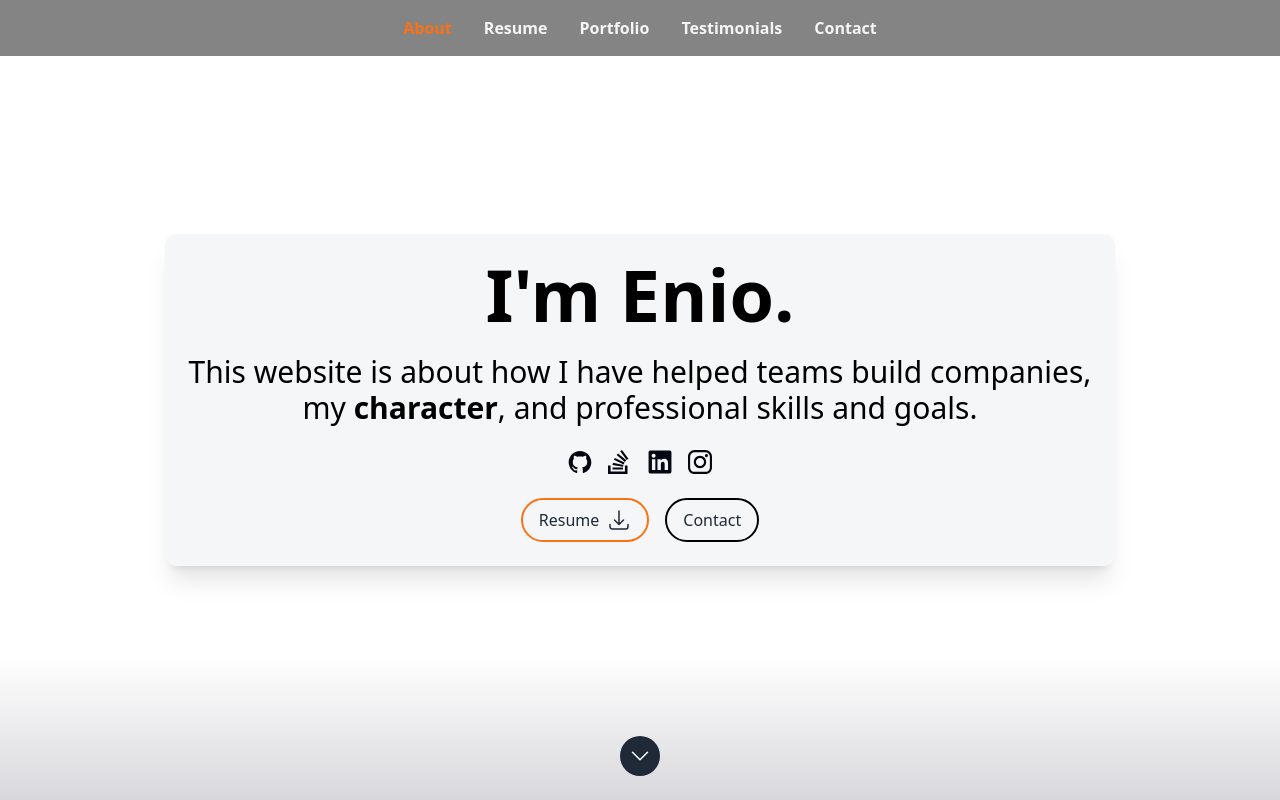
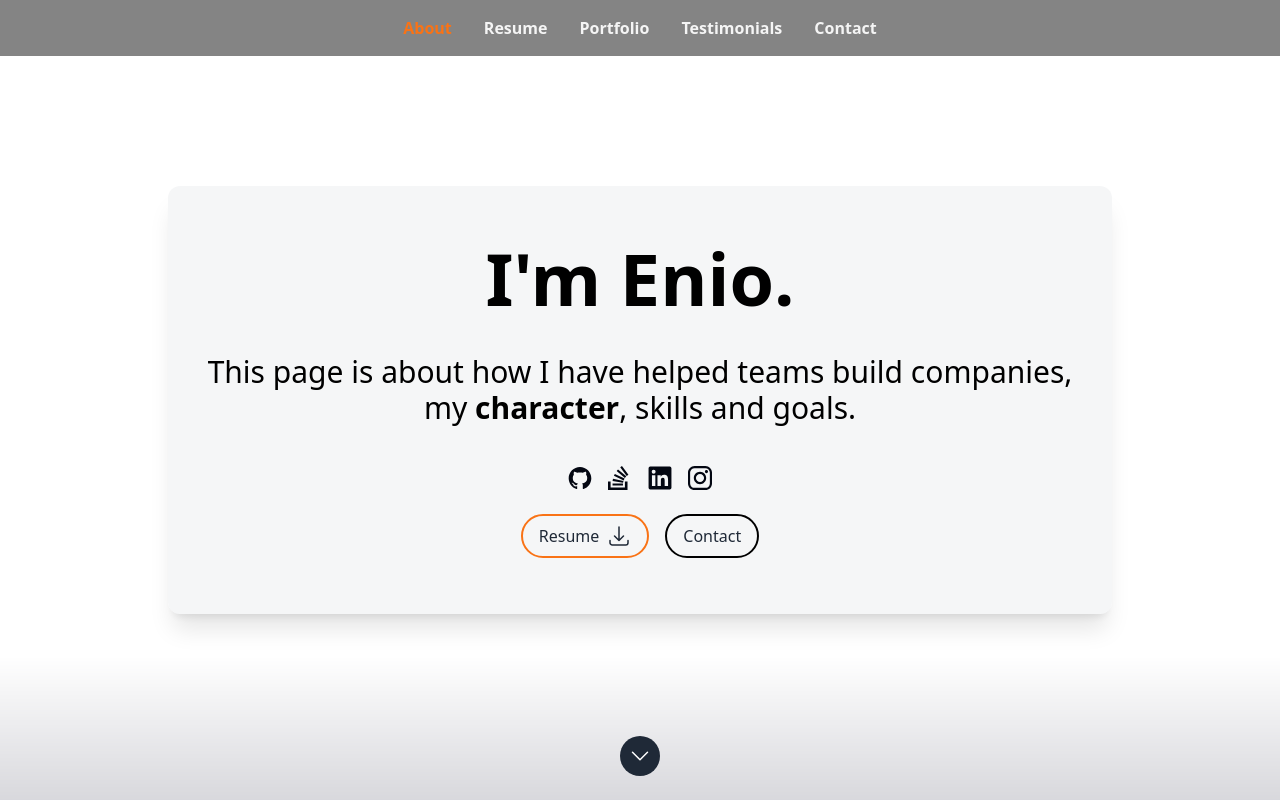
Before and after one commit to borgesenioc/react-resume-enio, a Next.js app: page / in a window 1280 px wide. Shown: the top 800 px of the page. Built offline with nearby package versions, Linux system fonts and the light colour scheme.

Commit message:
Adjust hero padding

```diff
--- a/src/components/Sections/Hero.tsx
+++ b/src/components/Sections/Hero.tsx
@@ -21,13 +21,13 @@ const Hero: FC = memo(() => {
           src={imageSrc}
         />
         <div className="z-10  max-w-screen-lg px-4 lg:px-0">
-          <div className="flex flex-col items-center gap-y-6 rounded-xl bg-gray-400/10 p-6 text-center shadow-xl backdrop-blur-sm">
-            <h1 className="text-4xl font-bold text-black sm:text-5xl lg:text-7xl">{name}</h1>
+          <div className="flex flex-col items-center gap-y-6 rounded-xl bg-gray-400/10 p-6 px-10 text-center shadow-xl backdrop-blur-sm">
+            <h1 className="pt-8 text-4xl font-bold text-black sm:text-5xl lg:text-7xl">{name}</h1>
             {description}
             <div className="flex gap-x-4 text-gray-950">
               <Socials />
             </div>
-            <div className="flex w-full justify-center gap-x-4">
+            <div className="flex w-full justify-center gap-x-4 pb-8">
               {actions.map(({href, text, primary, Icon, target, rel}) => (
                 <a
                   className={classNames(
--- a/src/data/data.tsx
+++ b/src/data/data.tsx
@@ -63,9 +63,10 @@ export const heroData: Hero = {
   name: `I'm  Enio.`,
   description: (
     <>
-      <p className="text-2xl leading-loose text-black sm:text-3xl lg:text-3xl">
-       This website is about how I have helped teams build companies,<br />my <strong className="text-black">character</strong>, and professional skills and goals.
+      <p className="mb-4 mt-4 text-2xl text-black sm:text-3xl lg:text-3xl">
+       This page is about how I have helped teams build companies,<br />my <strong className="text-black">character</strong>, skills and goals.
       </p>
+
     </>
   ),
   actions: [
--- a/src/pages/index.tsx
+++ b/src/pages/index.tsx
@@ -7,7 +7,6 @@ import Contact from '../components/Sections/Contact';
 import Footer from '../components/Sections/Footer';
 import Hero from '../components/Sections/Hero';
 import Portfolio from '../components/Sections/Portfolio';
-import Resume from '../components/Sections/Resume';
 import Testimonials from '../components/Sections/Testimonials';
 import {homePageMeta} from '../data/data';
 
@@ -22,7 +21,6 @@ const Home: FC = memo(() => {
       <Hero />
       <About />
       <Portfolio />
-      <Resume />
       <Testimonials />
       <Contact />
       <Footer />
```
